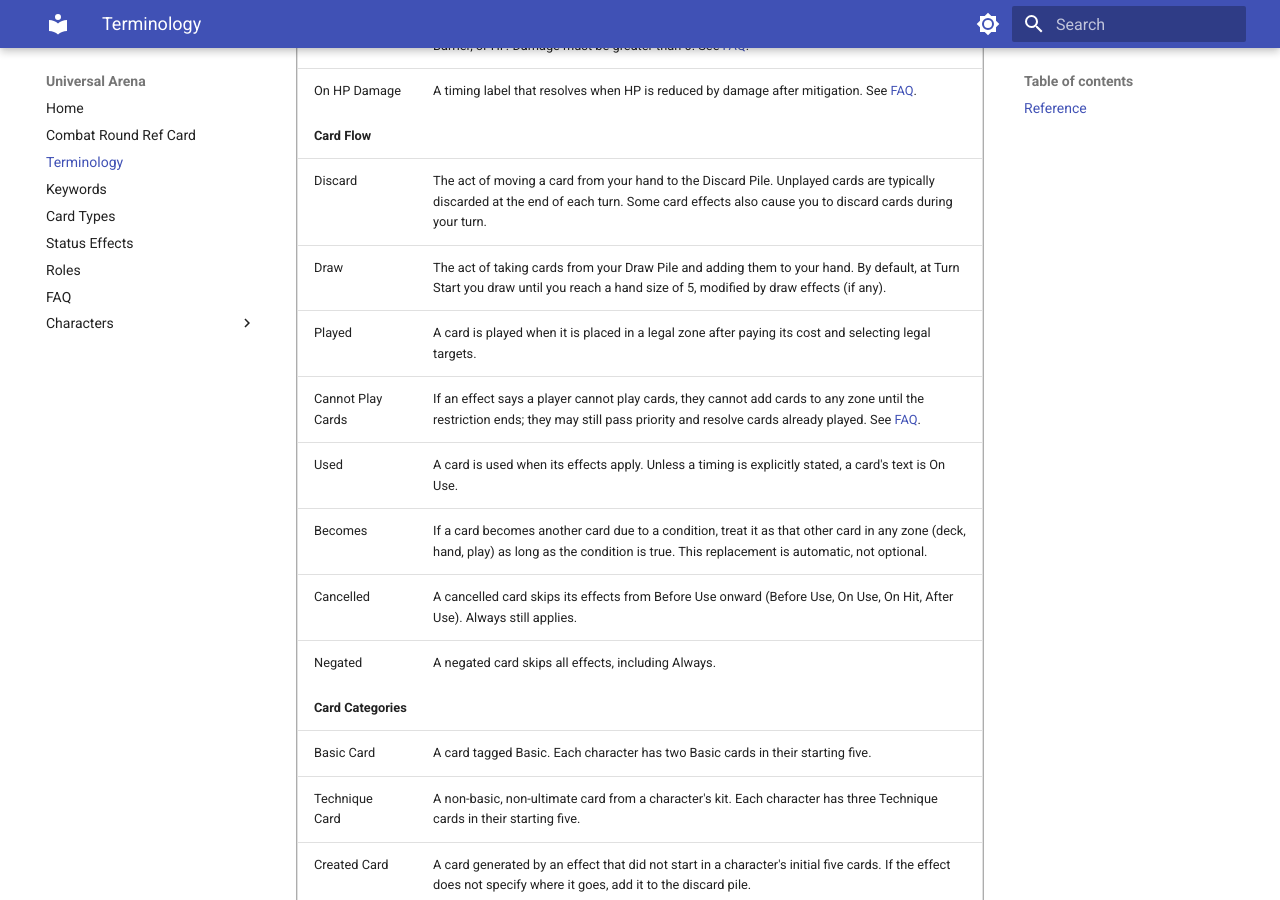
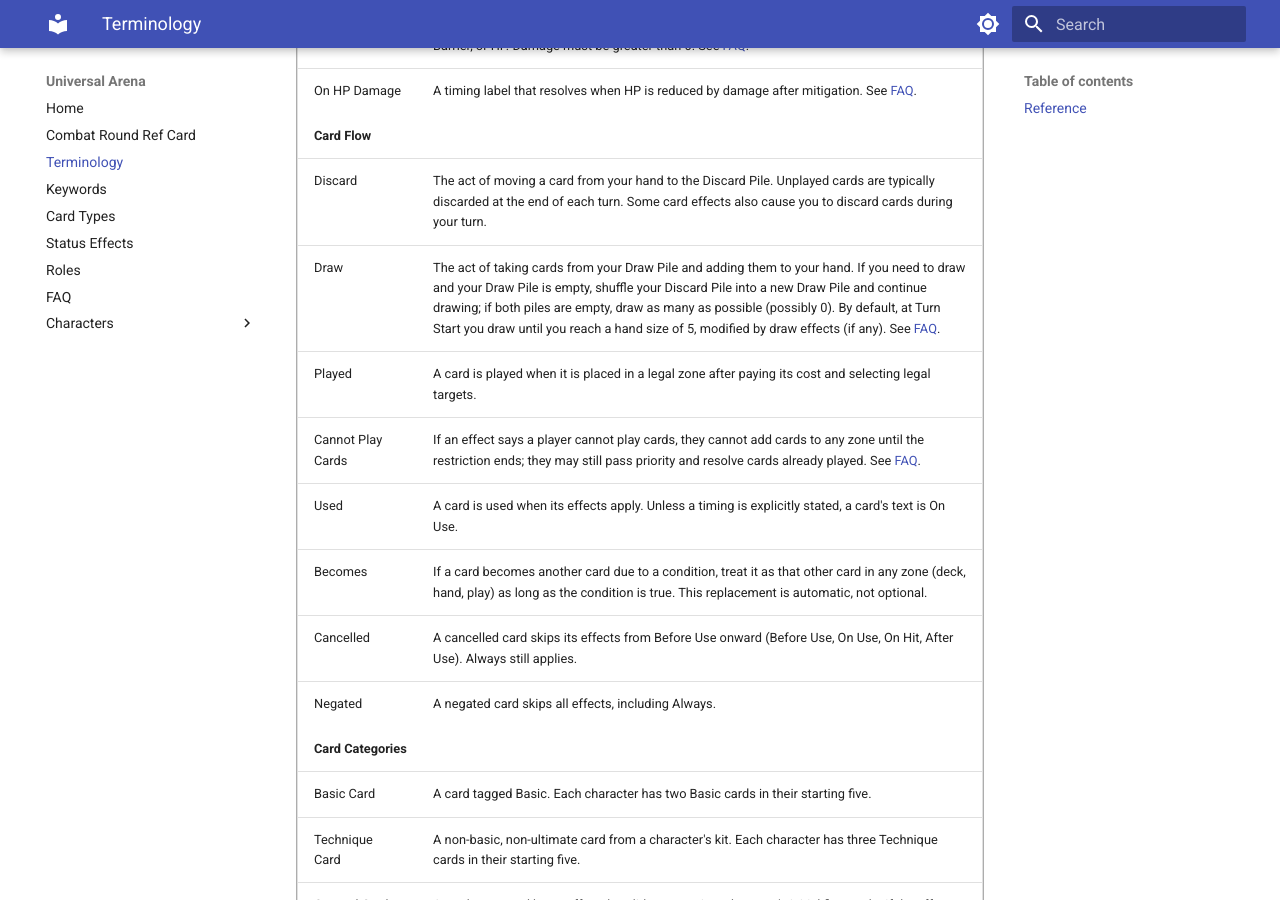
Before and after one commit to HVS13/UniversalArena, an MkDocs documentation site: the page built from docs/terminology.md, in a window 1280 px wide and 900 px high, scrolled down 1622 px. Built offline with MkDocs 1.6.1 and Material for MkDocs 9.7.7, drawn with Linux system fonts in a browser that asks for light colours.

Commit message:
Added Deck Shuffle Information.

```diff
--- a/docs/data/terms.yml
+++ b/docs/data/terms.yml
@@ -58,7 +58,7 @@ terms:
   - section: Card Flow
     id: term-draw
     name: Draw
-    definition: "The act of taking cards from your Draw Pile and adding them to your hand. By default, at Turn Start you draw until you reach a hand size of 5, modified by draw effects (if any)."
+    definition: "The act of taking cards from your Draw Pile and adding them to your hand. If you need to draw and your Draw Pile is empty, shuffle your Discard Pile into a new Draw Pile and continue drawing; if both piles are empty, draw as many as possible (possibly 0). By default, at Turn Start you draw until you reach a hand size of 5, modified by draw effects (if any). See FAQ: faq.md#faq-draw-reshuffle."
   - section: Card Flow
     id: term-played
     name: Played
--- a/docs/terminology.md
+++ b/docs/terminology.md
@@ -91,7 +91,7 @@ This page is the reference glossary for game terms. Use the filter to quickly lo
     </tr>
     <tr id="term-draw" class="term-entry">
       <td>Draw</td>
-      <td>The act of taking cards from your Draw Pile and adding them to your hand. By default, at Turn Start you draw until you reach a hand size of 5, modified by draw effects (if any).</td>
+      <td>The act of taking cards from your Draw Pile and adding them to your hand. If you need to draw and your Draw Pile is empty, shuffle your Discard Pile into a new Draw Pile and continue drawing; if both piles are empty, draw as many as possible (possibly 0). By default, at Turn Start you draw until you reach a hand size of 5, modified by draw effects (if any). See <a href="faq.md#faq-draw-reshuffle">FAQ</a>.</td>
     </tr>
     <tr id="term-played" class="term-entry">
       <td>Played</td>
```
Also changed, not shown: CODEX_HISTORY.md (+1 -0 lines), docs/faq.md (+5 -0 lines), docs/index.md (+1 -1 lines).
